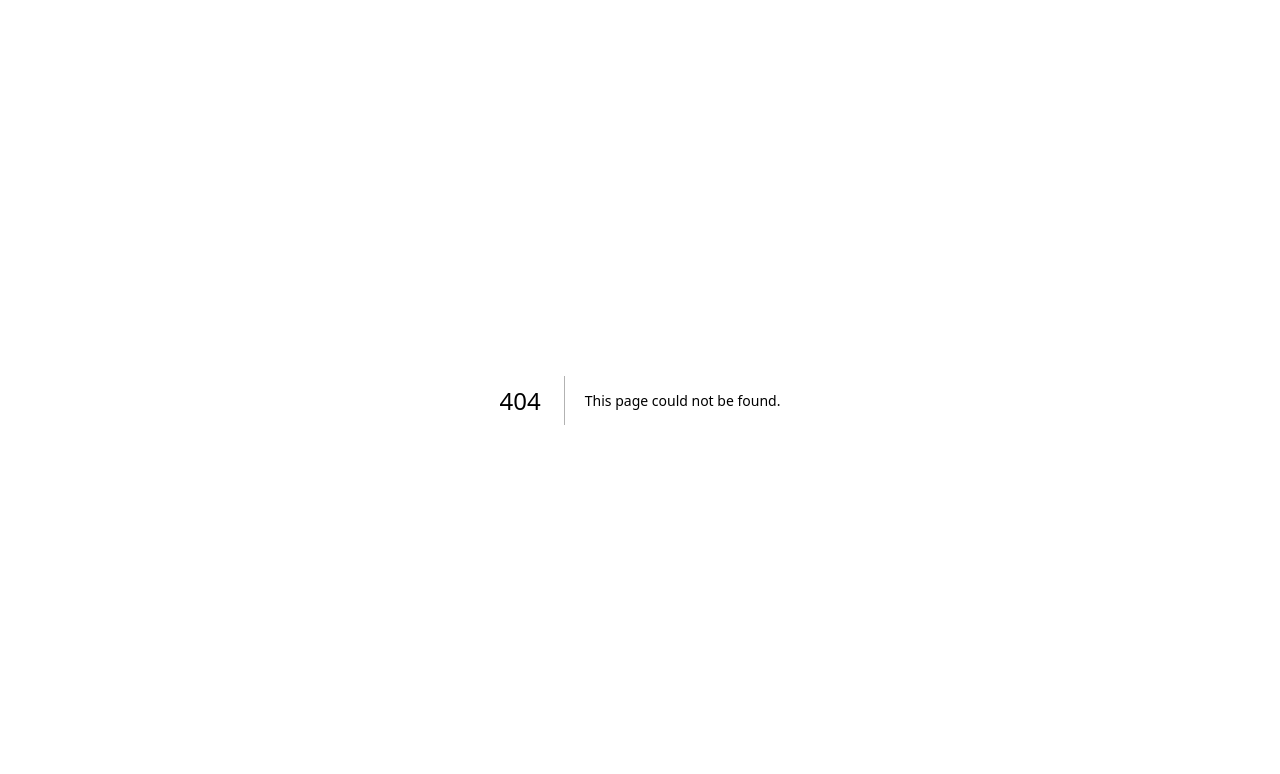
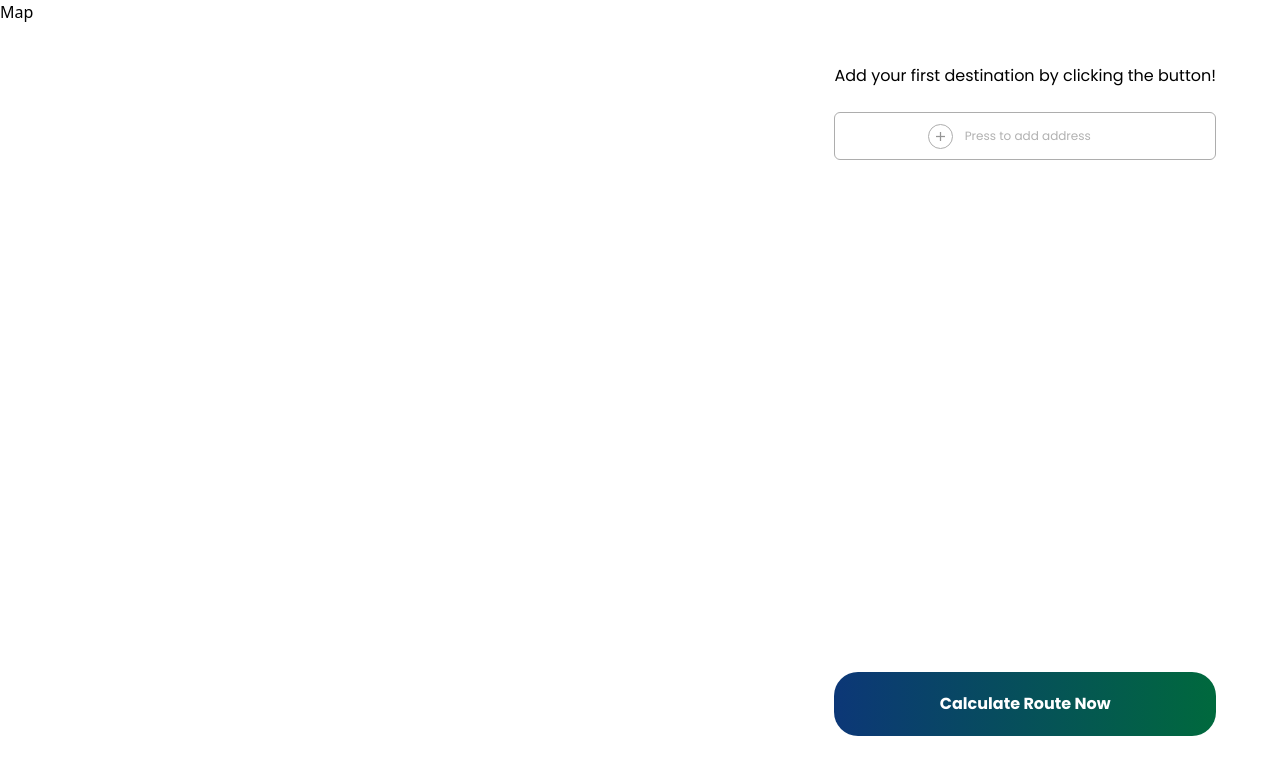
Before and after one commit to LimCharles/DeliverEase, a Next.js app: page /maps in a window 1280 px wide. Before the commit this address had no page. Shown: the top 774 px of the page. Built offline with nearby package versions, Linux system fonts and the light colour scheme.

Commit message:
initial changes

```diff
--- /dev/null
+++ b/src/pages/maps/index.js
@@ -0,0 +1,58 @@
+import { useState } from "react";
+
+const Maps = () => {
+  const [loading, setLoading] = useState(false);
+
+  return (
+    <div className="flex flex-row w-screen h-screen">
+      {loading ? (
+        <div className="flex flex-col justify-center items-center w-full gap-2">
+          <p className="font-poppins font-semibold">Loading...</p>
+          <p className="font-poppins">Calculating the most optimal route</p>
+        </div>
+      ) : (
+        <>
+          <div className="grow">
+            <p>Map</p>
+          </div>
+          <div className="h-full flex flex-col px-16 py-16 justify-between">
+            <div className="flex flex-col gap-6">
+              <p className="font-poppins">
+                Add your first destination by clicking the button!
+              </p>
+              <button className="flex flex-row items-center justify-center font-poppins text-xs font-normal gap-3 text-[#B1B1B1] rounded-md h-[48px] pl-8 pr-16 py-2 border-[#ADADAD] border-[1px] cursor-pointer">
+                <svg
+                  width="25"
+                  height="25"
+                  viewBox="0 0 25 25"
+                  fill="none"
+                  xmlns="http://www.w3.org/2000/svg"
+                >
+                  <circle
+                    cx="12.5"
+                    cy="12.5"
+                    r="12"
+                    fill="white"
+                    stroke="#ADADAD"
+                  />
+                  <path d="M12.5 8V17" stroke="#959595" stroke-width="1.25" />
+                  <path
+                    d="M17 12.5L8 12.5"
+                    stroke="#959595"
+                    stroke-width="1.25"
+                  />
+                </svg>
+                Press to add address
+              </button>
+            </div>
+            <button className="font-poppins font-bold flex flex-row justify-center items-center bg-gradient-to-r from-[#0C3777] to-[#00693D] rounded-3xl text-white py-5">
+              Calculate Route Now
+            </button>
+          </div>
+        </>
+      )}
+    </div>
+  );
+};
+
+export default Maps;
--- a/src/styles/globals.css
+++ b/src/styles/globals.css
@@ -1,27 +1,5 @@
+@import url("https://fonts.googleapis.com/css2?family=Poppins:ital,wght@0,100;0,200;0,300;0,400;0,500;0,600;0,700;0,800;0,900;1,100;1,200;1,300;1,400;1,500;1,600;1,700;1,800;1,900&display=swap");
+
 @tailwind base;
 @tailwind components;
 @tailwind utilities;
-
-:root {
-  --foreground-rgb: 0, 0, 0;
-  --background-start-rgb: 214, 219, 220;
-  --background-end-rgb: 255, 255, 255;
-}
-
-@media (prefers-color-scheme: dark) {
-  :root {
-    --foreground-rgb: 255, 255, 255;
-    --background-start-rgb: 0, 0, 0;
-    --background-end-rgb: 0, 0, 0;
-  }
-}
-
-body {
-  color: rgb(var(--foreground-rgb));
-  background: linear-gradient(
-      to bottom,
-      transparent,
-      rgb(var(--background-end-rgb))
-    )
-    rgb(var(--background-start-rgb));
-}
--- a/tailwind.config.js
+++ b/tailwind.config.js
@@ -1,18 +1,16 @@
 /** @type {import('tailwindcss').Config} */
 module.exports = {
   content: [
-    './src/pages/**/*.{js,ts,jsx,tsx}',
-    './src/components/**/*.{js,ts,jsx,tsx}',
-    './src/app/**/*.{js,ts,jsx,tsx}',
+    "./src/pages/**/*.{js,ts,jsx,tsx}",
+    "./src/components/**/*.{js,ts,jsx,tsx}",
+    "./src/app/**/*.{js,ts,jsx,tsx}",
   ],
   theme: {
     extend: {
-      backgroundImage: {
-        'gradient-radial': 'radial-gradient(var(--tw-gradient-stops))',
-        'gradient-conic':
-          'conic-gradient(from 180deg at 50% 50%, var(--tw-gradient-stops))',
+      fontFamily: {
+        poppins: ["Poppins", "sans-serif"],
       },
     },
   },
   plugins: [],
-}
+};
```
